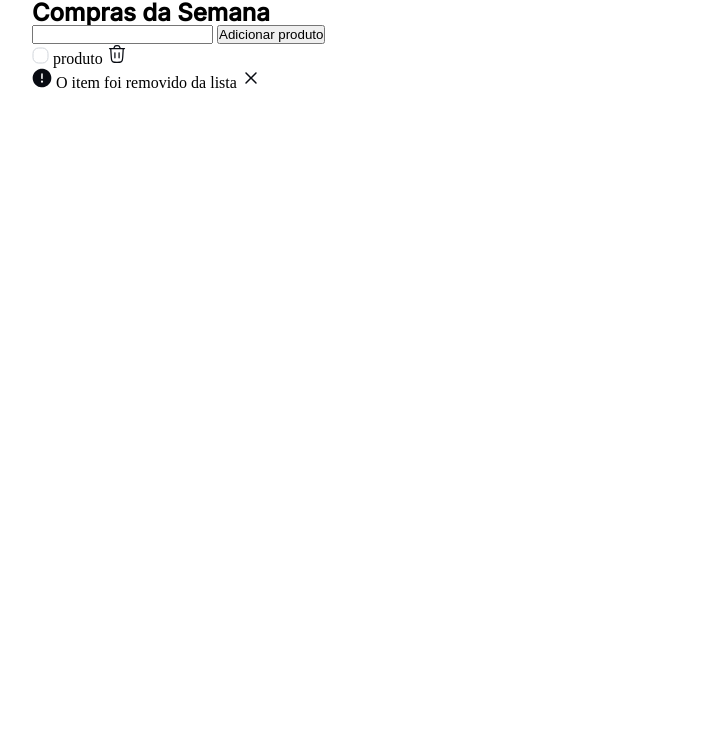
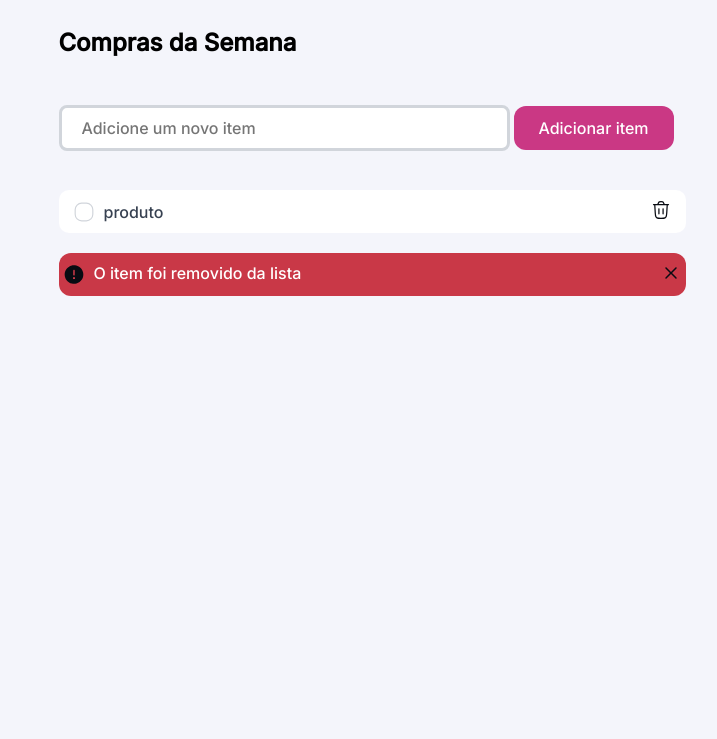
Before and after one commit to muriloguilhermee/listacompras, a plain HTML site: page index.html in a window 1280 px wide. Shown: the part 61-800 px from the top of the page, without its empty margins (268-985 px from the left). Drawn offline with Linux system fonts and the light colour scheme.

Commit message:
editing css

```diff
--- a/global.css
+++ b/global.css
@@ -18,12 +18,20 @@
         /* Fontes */
     --ff-base: "Inter", sans-serif;
 
-    --title: 700 24px/1.5rem var(--ff-base);
-    --label: 600 1rem/1.25rem var(--ff-base);
+    --title: 600 1.5rem/1.5rem var(--ff-base);
+    --label: 300 1rem/1.25rem var(--ff-base);
     --paragraph: 500 1rem/1.25rem var(--ff-base);
     --link: 500 .85rem/1rem var(--ff-base);
 }
-main {
-    max-width: 75rem;
-    padding: 0 18.75rem;
+body {
+    display: flex;
+    justify-content: center;
+    align-items: center;
+    flex-direction: column;
 }
+section {
+    width: 627px;
+}
+h1 {
+    padding: 30px 0px 50px 0px;
+}
--- a/index.html
+++ b/index.html
@@ -15,24 +15,25 @@
         <img src="images/logo.png" alt="Logo">
     </header>
     <main>
-      <div>
+      <section>
         <img src="images/icons/voltar.svg" alt="voltar">
         <h1>Compras da Semana</h1>
       </div>
-      <div id="add-product">
-        <input type="text" name="product" id="product" required>
-        <button type="submit"> Adicionar produto</button>
-      </div>
-      <div id="product-added">
-        <img src="images/icons/state=Default.svg" alt="status">
-        <span id="description">produto</span>
-        <img src="images/icons/trash.svg" alt="excluir">
-      </div>
-      <div>
+      <section class="add-product">
+        <input type="text" name="product" id="product" placeholder="Adicione um novo item" required>
+        <button type="submit"> Adicionar item</button>
+      </section>
+      <section class="item">
+          <input type="checkbox" class="hidden-checkbox">
+          <span class="custom"></span>
+          <span class="text">produto</span>
+          <button class="delete-btn"><img src="images/icons/trash.svg" alt="trash"></button>
+      </section>
+      <section class="deleting-product">
         <img src="images/icons/warning-circle-filled.svg" alt="alerta">
-        <span id="delete-product">O item foi removido da lista</span>
-        <img src="images/icons/delete.svg" alt="delete">
-      </div>
+        <span class="text">O item foi removido da lista</span>
+        <button class="deleting-btn"><img src="images/icons/delete.svg" alt="delete"></button>
+      </section>
     </main>
 </body>
 </html>
--- a/style.css
+++ b/style.css
@@ -2,6 +2,9 @@
     margin: 0;
     padding: 0;
     box-sizing: border-box;
+}
+body {
+    background-color: var(--background-primary);
 }
 
 header {
@@ -10,3 +13,89 @@ header {
 h1 {
     font: var(--title);
 }
+input {
+    width: 451px;
+    height: 44px;
+    padding: 20px;
+    border: 3px solid var(--border-primary);
+    border-radius: 8px;
+    font: var(--label);
+}
+.add-product button {
+    width: 160px;
+    height: 44px;
+    padding: 10px 5px;
+    font: var(--label);
+    color: var(--always-white);
+    background-color: var(--color-brand);
+    border-radius: 12px;
+    border: none;
+    margin-bottom: 20px;
+}
+.item {
+    display: flex;
+    align-items: center;
+    padding: 10px 15px;
+    background-color: var(--background-secondary);
+    border-radius: 10px;
+    margin: 20px 0;
+}
+.hidden-checkbox {
+    /* display: none; */
+    cursor: pointer;
+    width: 20px;
+    height: 20px;
+
+}
+.custom {
+    width: 20px;
+    height: 20px;
+    background-image: url(images/icons/state=Default.svg);
+    background-size: cover;
+    cursor: pointer;
+    transition: backgroud-image 0.3s ease;
+}
+.custom:hover {
+    background-image: url(images/icons/state=hover.svg);
+}
+.item input:checked + .custom{
+    background-image: url(images/icons/state=selected.svg);
+}
+.item input {
+    position: absolute;
+    opacity: 0;
+    width: 20;
+    height: 20;
+}
+.text {
+    padding-left: 10px;
+    font: var(--label);
+    color: var(--content-secondary);
+
+}
+.delete-btn {
+    margin-left: auto;
+    border: none;
+    background: none;
+    cursor: pointer;
+}
+.deleting-product {
+    display: flex;
+    padding: 10px 5px;
+    font: var(--label);
+    border-radius: 12px;
+    border: none;
+    margin-bottom: 20px;
+    background-color: var(--color-danger);
+}
+.deleting-product span {
+    color: var(--always-white);
+}
+.deleting-product button {
+
+}
+.deleting-btn {
+    margin-left: auto;
+    border: none;
+    background-color: var(--color-danger);
+}
```
